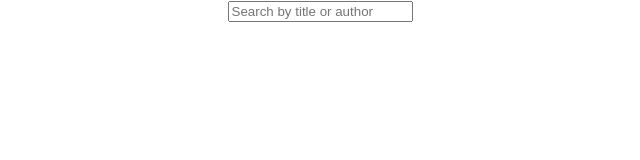
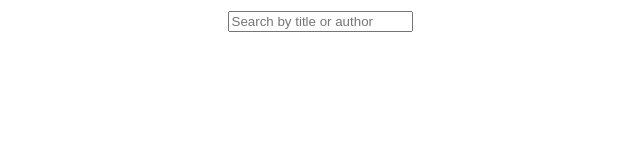
Before and after one commit to ZumDeWald/ChinguBookFinder, a React app in the folder book-finder/: page / in a window 1280 px wide. Shown: the whole page, without its empty margins (320-960 px from the left). Built offline with nearby package versions, Linux system fonts and the light colour scheme.

Commit message:
Setup Search CSS and Grid containers

```diff
--- a/book-finder/public/index.html
+++ b/book-finder/public/index.html
@@ -21,6 +21,9 @@
       work correctly both with client-side routing and a non-root public URL.
       Learn how to configure a non-root public URL by running `npm run build`.
     -->
+    <!-- Fonts/Icons -->
+    <link href="https://fonts.googleapis.com/css?family=Titillium+Web" rel="stylesheet">
+
     <title>Chingu Book Finder</title>
   </head>
   <body>
--- a/book-finder/src/components/App.js
+++ b/book-finder/src/components/App.js
@@ -5,11 +5,12 @@ import Search from './Search.js';
 
 //Stylesheets
 import '../stylesheets/App.css';
+import '../stylesheets/Search.css';
 
 class App extends Component {
   render() {
     return (
-      <div className="App">
+      <div id="app-container">
         <Search />
       </div>
     );
--- a/book-finder/src/components/Search.js
+++ b/book-finder/src/components/Search.js
@@ -20,9 +20,7 @@ class Search extends Component {
 
     return (
 
-      <div className="search-books">
-        <div className="search-books-bar">
-
+      <div id="search">
         <div className="search-books-input-wrapper">
           <input
             type="text"
@@ -32,7 +30,6 @@ class Search extends Component {
           />
         </div>
       </div>
-      </div>
     )
   }
 
--- a/book-finder/src/stylesheets/App.css
+++ b/book-finder/src/stylesheets/App.css
@@ -1,3 +1,39 @@
-.App {
-  text-align: center;
+/* Settings on React Root Element */
+
+#root {
+  position: absolute;
+  width: 100%;
+  height: 100%;
 }
+
+/* Default font settings and sizing catch-all */
+body {
+  width: 100%;
+  margin: 0;
+  font-family: var(--font), sans-serif, arial;
+}
+
+img,
+embed,
+object,
+video {
+  max-width: 100%;
+}
+
+/* Global variables */
+:root {
+  --color-main: #DC0000;
+  --color-light: #FF3333;
+  --color-second: #1ECA1E;
+  --font: 'Titillium Web', sans-serif;
+}
+
+/* Grid setup on App Container */
+#app-container {
+  display: grid;
+  grid-tempate-columns: [c1] 100% [c2];
+  grid-template-rows: [r1] 100px [r2] 1fr [r3] 50px [r4];
+  width: 100%;
+  padding: 0;
+  margin: 0;
+}
--- /dev/null
+++ b/book-finder/src/stylesheets/Search.css
@@ -0,0 +1,9 @@
+/* Import variables and general style */
+@import 'App.css';
+
+#search {
+  grid-column: c1 / c2;
+  grid-row: r1 / r2;
+  width: 100%;
+  margin: 0.5em auto;
+}
```
Lines whose indentation alone changed are shown as unchanged.
